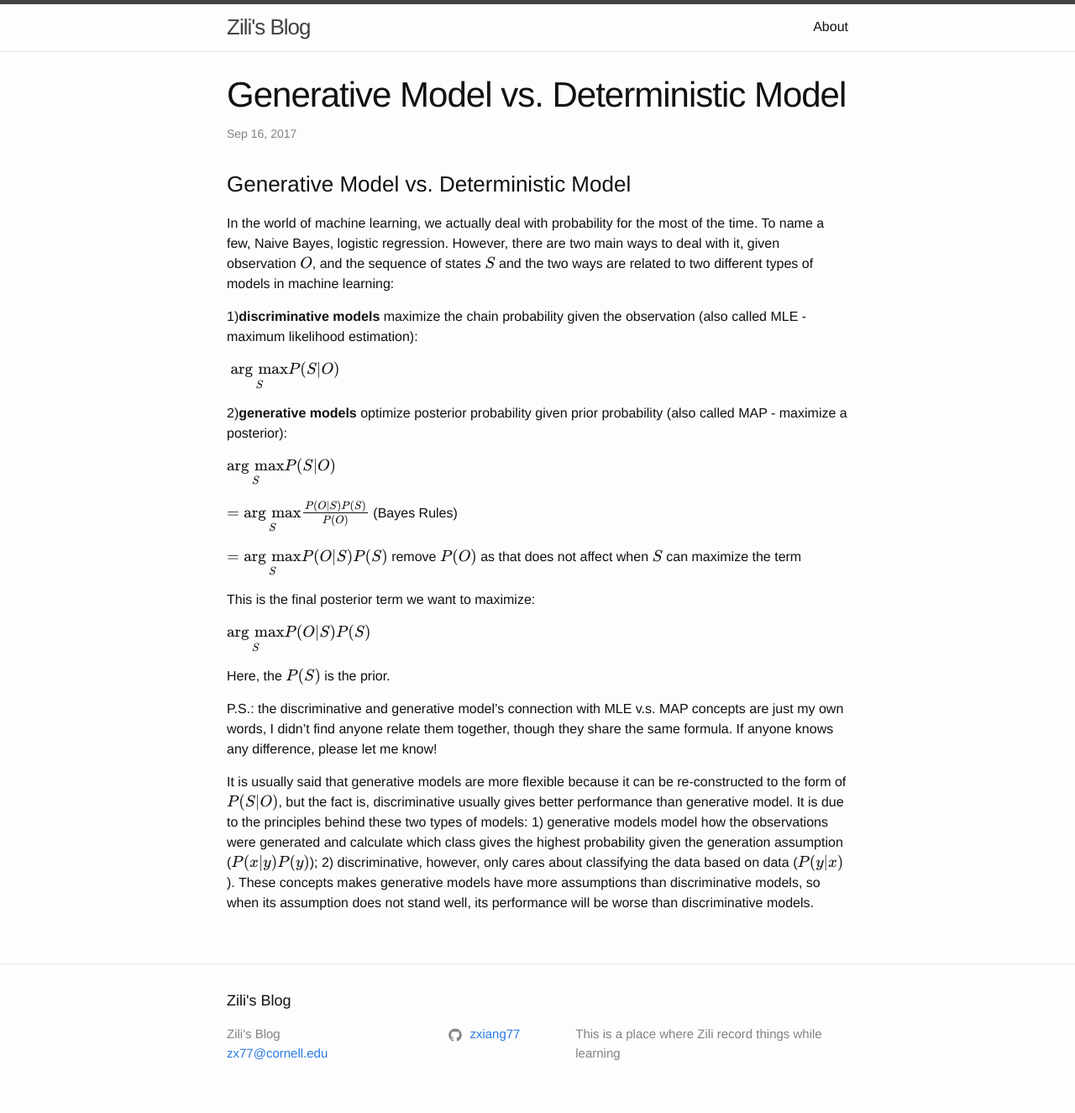
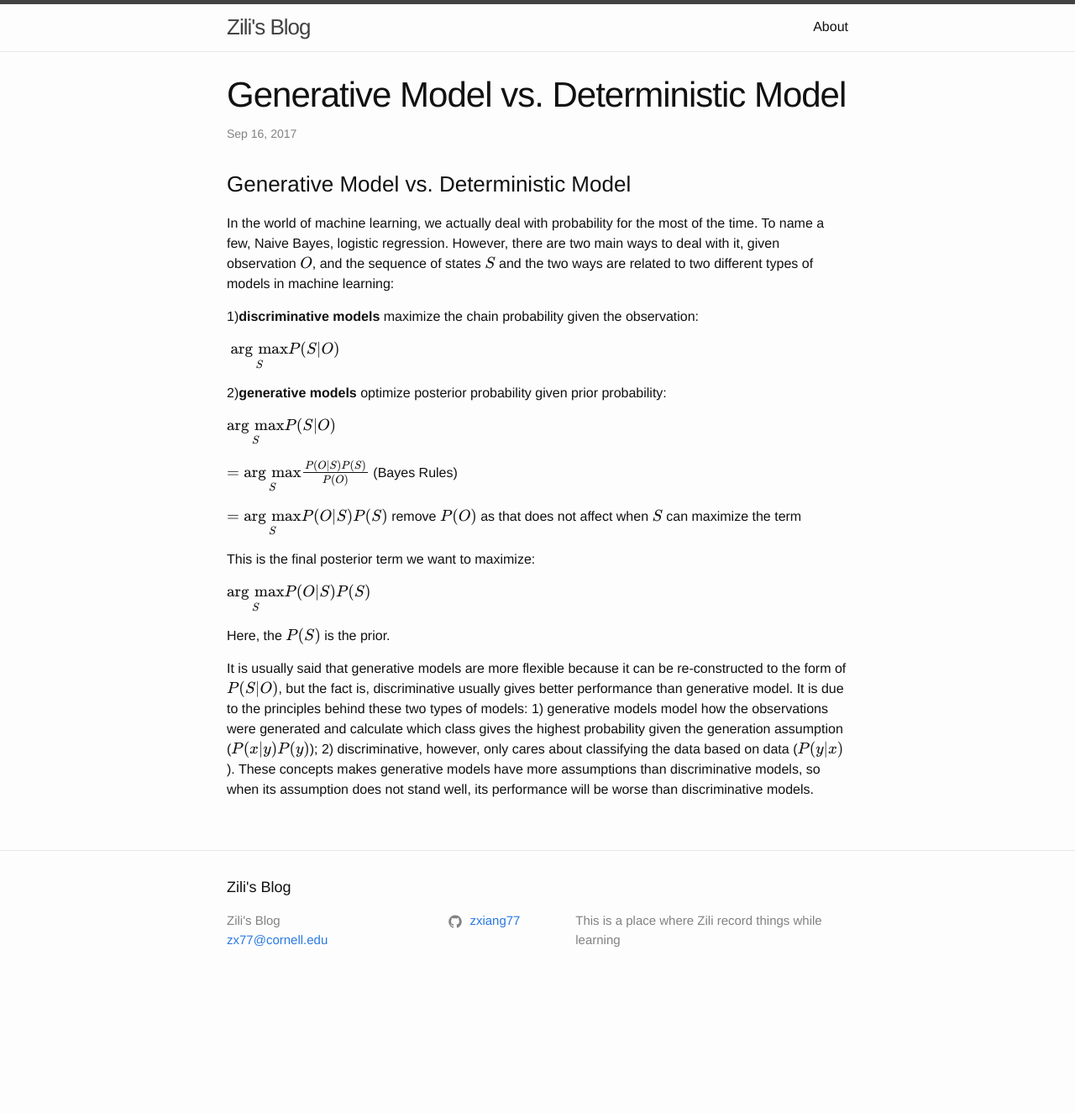
Before and after one commit to zxiang77/zx.blog, a Jekyll site: the page built from _posts/2017-09-15-discriminative-vs-generative-model.md, in a window 1280 px wide. Shown: the whole page at 84% size. Built offline with Jekyll 4.4.1, drawn with Linux system fonts in a browser that asks for light colours; formulas are drawn with MathJax 3; after the commit the page ends 1190 px from its top, so only the background shows below that.

Commit message:
fix error in map vs. mle

```diff
--- a/_posts/2017-09-15-discriminative-vs-generative-model.md
+++ b/_posts/2017-09-15-discriminative-vs-generative-model.md
@@ -9,12 +9,12 @@ description: explain the difference between generative model and deterministic m
 ### Generative Model vs. Deterministic Model
 In the world of machine learning, we actually deal with probability for the most of the time. To name a few, Naive Bayes, logistic regression. However, there are two main ways to deal with it, given observation $O$, and the sequence of states $S$ and the two ways are related to two different types of models in machine learning:
 
-1)<b>discriminative models</b> maximize the chain probability given the observation (also called MLE - maximum likelihood estimation):
+1)<b>discriminative models</b> maximize the chain probability given the observation:
 
 $\DeclareMathOperator*{\argmax}{arg\,max}$
 $\argmax\limits\_{S}P(S\|O)$
 
-2)<b>generative models</b> optimize posterior probability given prior probability (also called MAP - maximize a posterior):
+2)<b>generative models</b> optimize posterior probability given prior probability:
 
 $\argmax\limits\_{S}P(S\|O) $
 
@@ -29,7 +29,4 @@ $\argmax\limits\_{S} P(O\|S)P(S)$
 
 Here, the $P(S)$ is the prior.
 
-
-P.S.: the discriminative and generative model's connection with MLE v.s. MAP concepts are just my own words, I didn't find anyone relate them together, though they share the same formula. If anyone knows any difference, please let me know!
-
 It is usually said that generative models are more flexible because it can be re-constructed to the form of $P(S\|O)$, but the fact is, discriminative usually gives better performance than generative model. It is due to the principles behind these two types of models: 1) generative models model how the observations were generated and calculate which class gives the highest probability given the generation assumption ($P(x\|y)P(y)$); 2) discriminative, however, only cares about classifying the data based on data ($P(y\|x)$). These concepts makes generative models have more assumptions than discriminative models, so when its assumption does not stand well, its performance will be worse than discriminative models.
```
